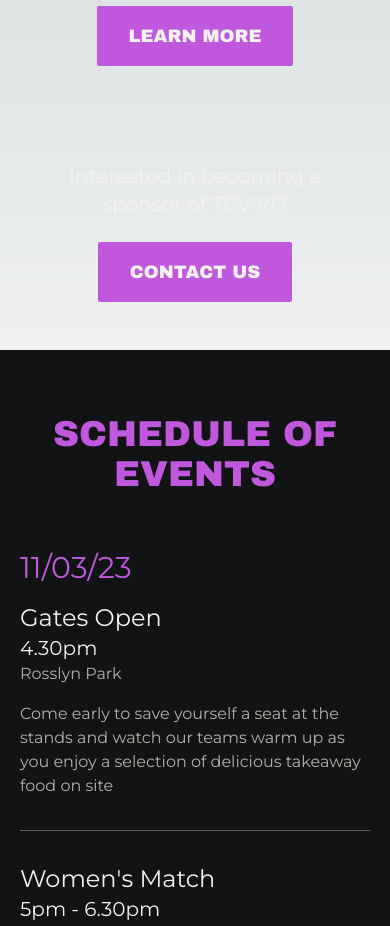
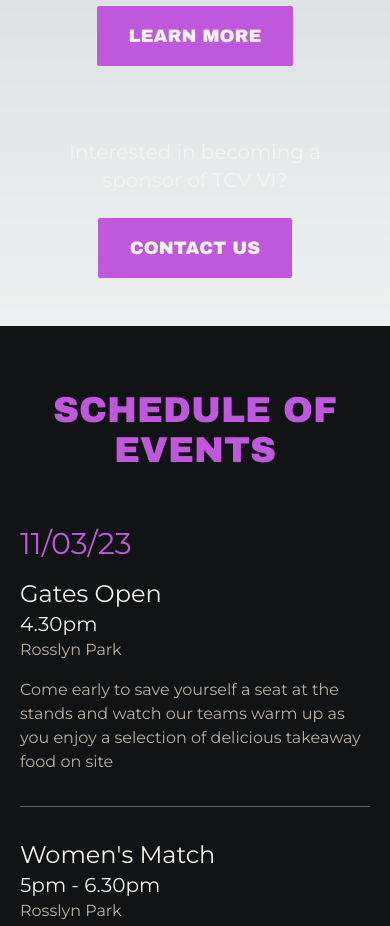
Before and after one commit to robwakefield/thecityvarsity, a Next.js app: page / in a window 390 px wide. Shown: the part 3540-4466 px from the top of the page. Built offline with nearby package versions, Linux system fonts and the light colour scheme.

Commit message:
Change partner spacing

```diff
--- a/src/components/partners.tsx
+++ b/src/components/partners.tsx
@@ -51,7 +51,7 @@ export function PartnerItem(title: string, text: String, logoPath: string, butto
 }
 
 export function PartnerContact(text: string, buttonText: String, buttonLink: string) {
-  return <div className="px-6 my-6 center text-center flex flex-col items-center">
+  return <div className="px-6 mb-6 md:my-6 center text-center flex flex-col items-center">
       <h1 className="text-xl text-white">{text}</h1>
       {Button(buttonText.toUpperCase(), buttonLink)}
     </div>
```
